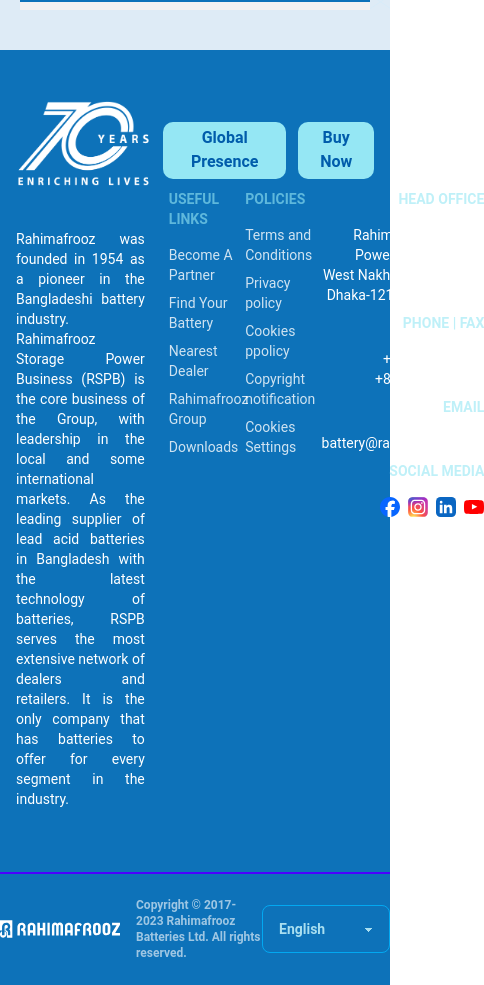
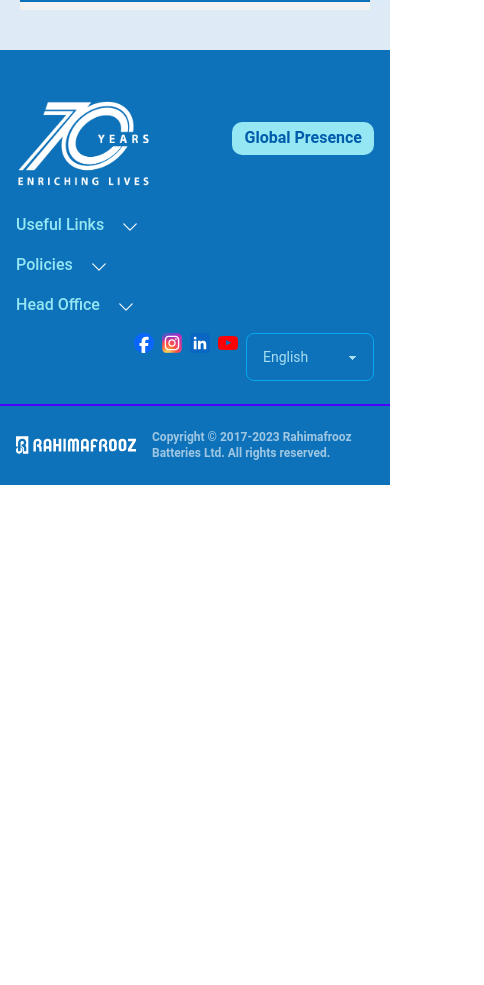
Before and after one commit to arbinzaman/rahimafrooz-battery, a React (Vite) app: page /manage-my-battery in a window 390 px wide. Shown: the part 1380-2365 px from the top of the page, 484 px wide, since content can reach past the window. After the commit the page ends 1865 px from the top, so only its background shows below. Built offline with nearby package versions, Linux system fonts and the light colour scheme.

Commit message:
footer responsive

```diff
--- a/src/components/shared/Footer.jsx
+++ b/src/components/shared/Footer.jsx
@@ -1,3 +1,5 @@
+import { ChevronDownIcon } from '@heroicons/react/24/outline'
+
 import Logo from '../../assets/70-Years-Logo.png';
 import Facebook from '../../assets/icons/facebook-icon.svg';
 import Instagram from '../../assets/icons/instagram-icon.svg';
@@ -17,13 +19,13 @@ const Footer = () => {
             <a href="/global-presence">
               <button className='footer-btn'> Global Presence</button>
             </a>
-            <a href="https://estore.rahimafrooz.com/" target='_blank'>
+            <a className='hidden lg:block' href="https://estore.rahimafrooz.com/" target='_blank'>
               <button className='footer-btn'>Buy Now</button>
             </a>
           </div>
         </div>
       </div>
-      <footer className="footer text-white grid-cols-5 gap-6 pb-10 max-w-screen-xl mx-auto pl-4 pr-4">
+      <footer className="footer hidden lg:block text-white grid-cols-5 gap-6 pb-10 max-w-screen-xl mx-auto pl-4 pr-4">
         <nav className="col-span-2 max-w-sm">
 
           <p className='text-justify pt-10'>
@@ -64,7 +66,7 @@ const Footer = () => {
           <h6 className="footer-title">Phone | Fax</h6>
           <div className="lg:flex lg:gap-2">
             <a href="tel:+88029113696">+880 2 9113696</a>
-            <br className='lg:hidden'/>
+            <br className='lg:hidden' />
             <span className='hidden lg:block'>|</span>
             <a href="tel:880258153128">+880 2 58153128</a>
           </div>
@@ -87,18 +89,88 @@ const Footer = () => {
           </div>
         </nav>
       </footer>
-      <div className='max-w-screen-xl mx-auto text-white text-xs pb-6 font-semibold'>
-        <div className="divider divider-primary"></div>
-        <div className='flex justify-between items-center'>
-          <div className='flex'>
-            <img src={FooterLogo} alt="yt" width={120} height={120} />
-            <p className='opacity-60 pl-4'>Copyright © 2017-2023 Rahimafrooz Batteries Ltd. All rights reserved.</p>
+
+      {/* Mobile Devices */}
+      <footer className='lg:hidden'>
+        <nav className="collapse pt-6">
+          <input type="checkbox" className='min-h-0' />
+          <h6 className='collapse-title flex ml-4 mr-4 font-medium footer-title-mobile'>Useful Links
+            <ChevronDownIcon className='w-5 h-5 mt-1 ml-4 text-white opacity-95' />
+          </h6>
+          <div className="collapse-content mt-4 leading-8">
+            <a className="link link-hover opacity-80">Become A Partner</a> <br />
+            <a className="link link-hover opacity-80">Find Your Battery</a> <br />
+            <a className="link link-hover opacity-80">Nearest Dealer</a> <br />
+            <a className="link link-hover opacity-80">Rahimafrooz Group</a> <br />
+            <a className="link link-hover opacity-80">Downloads</a>
           </div>
+        </nav>
+        <nav className='collapse'>
+          <input type="checkbox" className='min-h-0' />
+          <h6 className="collapse-title flex ml-4 mr-4 font-medium footer-title-mobile">
+            Policies
+            <ChevronDownIcon className='w-5 h-5 mt-1 ml-4 text-white opacity-95' />
+          </h6>
+          <div className="collapse-content mt-4 leading-8">
+            <a className='link link-hover opacity-80' href="#">Terms and Conditions</a> <br />
+            <a className='link link-hover opacity-80' href="#">Privacy policy</a> <br />
+            <a className='link link-hover opacity-80' href="#">Cookies ppolicy</a><br />
+            <a className='link link-hover opacity-80' href="#">Copyright notification</a><br />
+            <a className='link link-hover opacity-80' href="#">Cookies Settings</a><br />
+          </div>
+        </nav>
+        <nav className='collapse'>
+          <input type="checkbox" className='min-h-0' />
+          <h6 className="collapse-title flex ml-4 mr-4 font-medium footer-title-mobile">
+            Head Office
+            <ChevronDownIcon className='w-5 h-5 mt-1 ml-4 text-white opacity-95' />
+          </h6>
+          <div className="collapse-content mt-4 leading-8">
+            <p>
+              Rahimafrooz Storage Power Business
+              705, West Nakhalpara, Tejgaon
+              Dhaka-1215, Bangladesh.
+
+            </p>
+            <h6 className="footer-title">Phone | Fax</h6>
+            <div className="lg:flex lg:gap-2">
+              <a href="tel:+88029113696">+880 2 9113696</a>
+              <br className='lg:hidden' />
+              <span className='hidden lg:block'>|</span>
+              <a href="tel:880258153128">+880 2 58153128</a>
+            </div>
+            <h6 className="footer-title">Email</h6>
+            <a className='text-sm' href="mailto:battery@rahimafrooz.com">battery@rahimafrooz.com</a>
+          </div>
+        </nav>
+
+        <div className='flex justify-end gap-2 ml-4 mr-4'>
+          <a href="https://www.facebook.com/Rahimafrooz/" target='_blank'>
+            <img src={Facebook} alt="fb" width={20} height={20} />
+          </a>
+          <a href="https://www.instagram.com/rahimafroozbd/" target='_blank'>
+            <img src={Instagram} alt="fb" width={20} height={20} />
+          </a>
+          <a href="https://www.linkedin.com/company/rahimafrooz/" target='_blank'>
+            <img src={Linkedin} alt="fb" width={20} height={20} />
+          </a>
+          <a href="https://www.youtube.com/@RahimafroozBangladesh" target='_blank'>
+            <img src={Youtube} alt="fb" width={20} height={20} />
+          </a>
           <select className="select select-info w-full max-w-32 bg-primary text-cyan-100 opacity-80">
             <option defaultValue={"English"}>English</option>
             <option>Japanese</option>
             <option>Italian</option>
           </select>
+        </div>
+      </footer>
+      <div className='max-w-screen-xl mx-auto text-white text-xs pb-6 font-semibold'>
+        <div className="divider divider-primary"></div>
+        <div className='flex justify-between items-center'>
+          <div className='flex pl-4 pr-4'>
+            <img src={FooterLogo} alt="yt" width={120} height={120} />
+            <p className='opacity-60 pl-4'>Copyright © 2017-2023 Rahimafrooz Batteries Ltd. All rights reserved.</p>
+          </div>
         </div>
       </div>
     </div>
--- a/src/styles/Footer.css
+++ b/src/styles/Footer.css
@@ -11,3 +11,14 @@
     color: #95E7F4;
     opacity: 1;
 }
+
+.footer-title-mobile{
+    text-transform: capitalize;
+    color: #95E7F4;
+    opacity: 1;
+    padding: 0 !important;
+    min-height: 0 !important;
+}
+.collapse-content a {
+    color: #ddebf6;
+}
```
